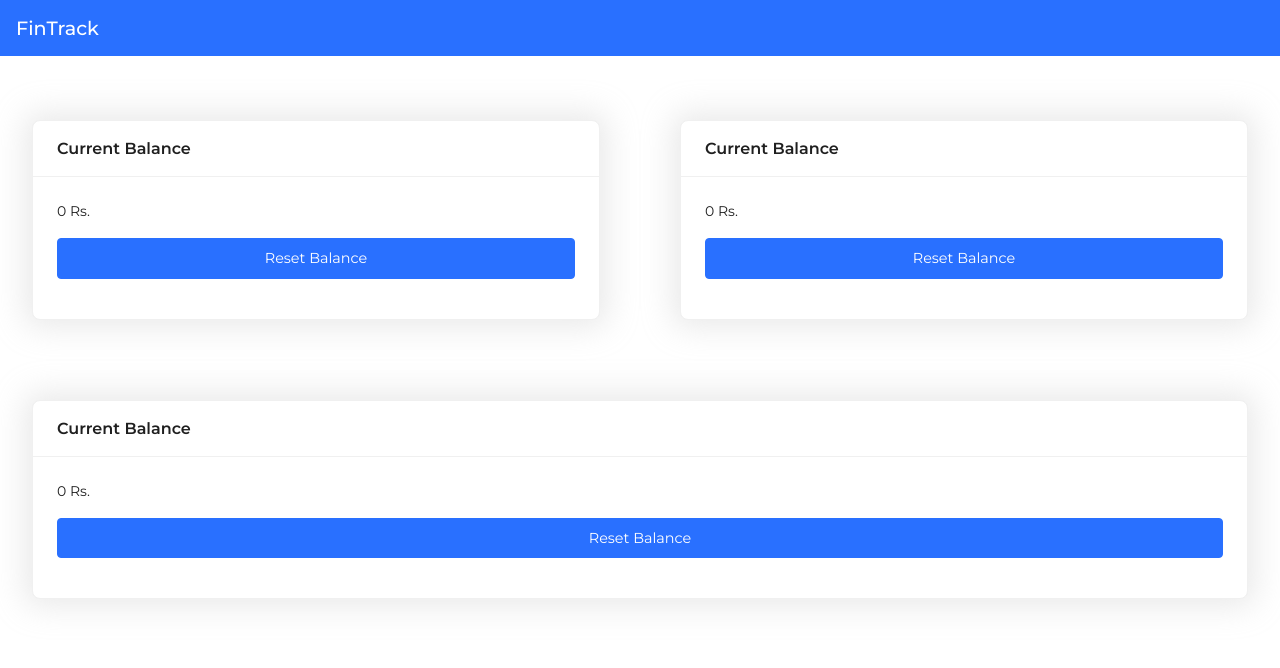
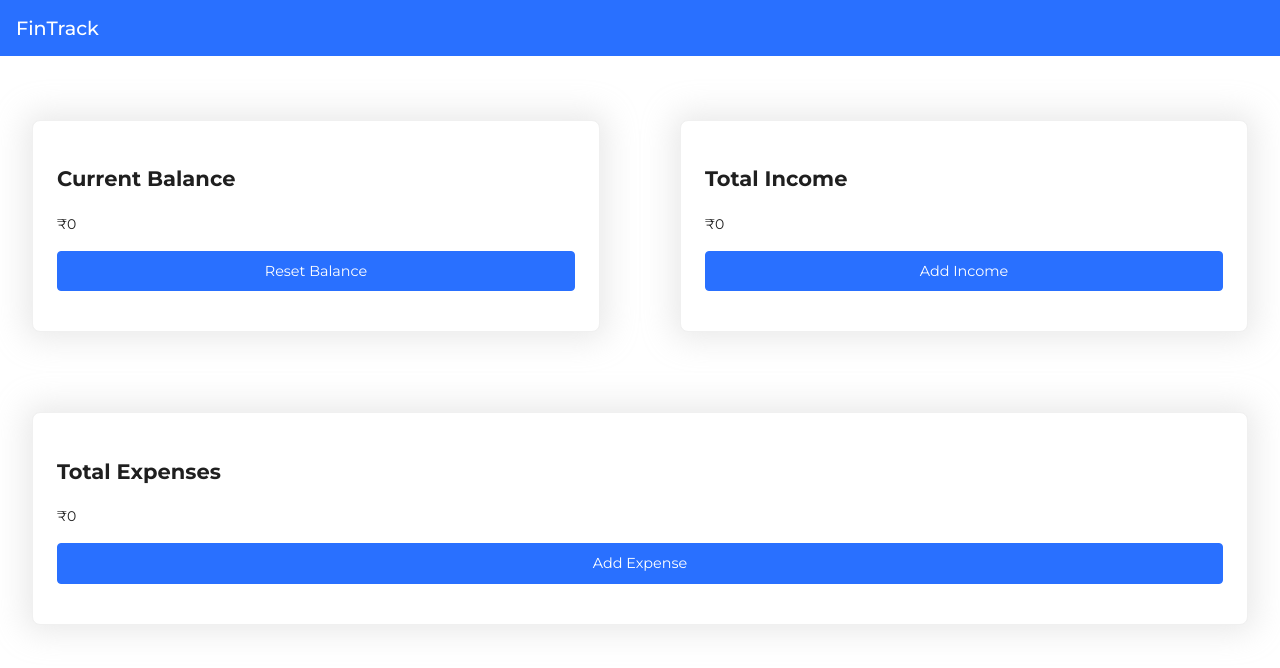
Before and after one commit to mokshmahajan2004/FinTrack, a React (Create React App) app: page /dashboard in a window 1280 px wide. Shown: the top 668 px of the page. Built offline with nearby package versions, Linux system fonts and the light colour scheme; no server answers.

Commit message:
Modals Prepared

```diff
--- a/src/components/Cards/index.js
+++ b/src/components/Cards/index.js
@@ -6,18 +6,23 @@ function Cards() {
   return (
     <div>
         <Row className='my-row'>
-            <Card className='my-card' title="Current Balance">
-                0 Rs.
-                < Button text="Reset Balance" blue={true}/>
-            </Card>
-            <Card className='my-card' title="Current Balance">
-                0 Rs.
-                < Button text="Reset Balance" blue={true}/>
-            </Card>
-            <Card className='my-card' title="Current Balance">
-                0 Rs.
-                < Button text="Reset Balance" blue={true}/>
-            </Card>
+        <Card bordered={true} className='my-card'>
+        <h2>Current Balance</h2>
+        <p>₹0</p>
+        <Button text="Reset Balance" blue={true} />
+        </Card>
+
+      <Card bordered={true} className='my-card'>
+        <h2>Total Income</h2>
+        <p>₹0</p>
+        <Button text=" Add Income" blue={true}/>
+      </Card>
+
+      <Card bordered={true} className='my-card'>
+        <h2>Total Expenses</h2>
+        <p>₹0</p>
+        <Button text=" Add Expense" blue={true}/>
+      </Card>
         </Row>
     </div>
   )
--- a/src/pages/Dashboard.js
+++ b/src/pages/Dashboard.js
@@ -1,14 +1,36 @@
-import React from 'react'
-import Header from '../components/Header'
-import Cards from '../components/Cards'
+import React, { useState } from "react";
+import Header from "../components/Header";
+import Cards from "../components/Cards";
 
 function Dashboard() {
+  const [isExpenseModalVisible, setIsExpenseModalVisible] = useState(false);
+  const [isIncomeModalVisible, setIsIncomeModalVisible] = useState(false);
+  const showExpenseModal = () => {
+    setIsExpenseModalVisible(true);
+  };
+
+  const showIncomeModal = () => {
+    setIsIncomeModalVisible(true);
+  };
+
+  const handleExpenseCancel = () => {
+    setIsExpenseModalVisible(false);
+  };
+
+  const handleIncomeCancel = () => {
+    setIsIncomeModalVisible(false);
+  };
   return (
     <div>
-     <Header />
-     <Cards />
+      <Header />
+      <Cards
+        showExpenseModal={showExpenseModal}
+        showIncomeModal={showIncomeModal}
+        handleExpenseCancel={handleExpenseCancel}
+        handleIncomeCancel={handleIncomeCancel}
+      />
     </div>
-  )
+  );
 }
 
-export default Dashboard
+export default Dashboard;
```
